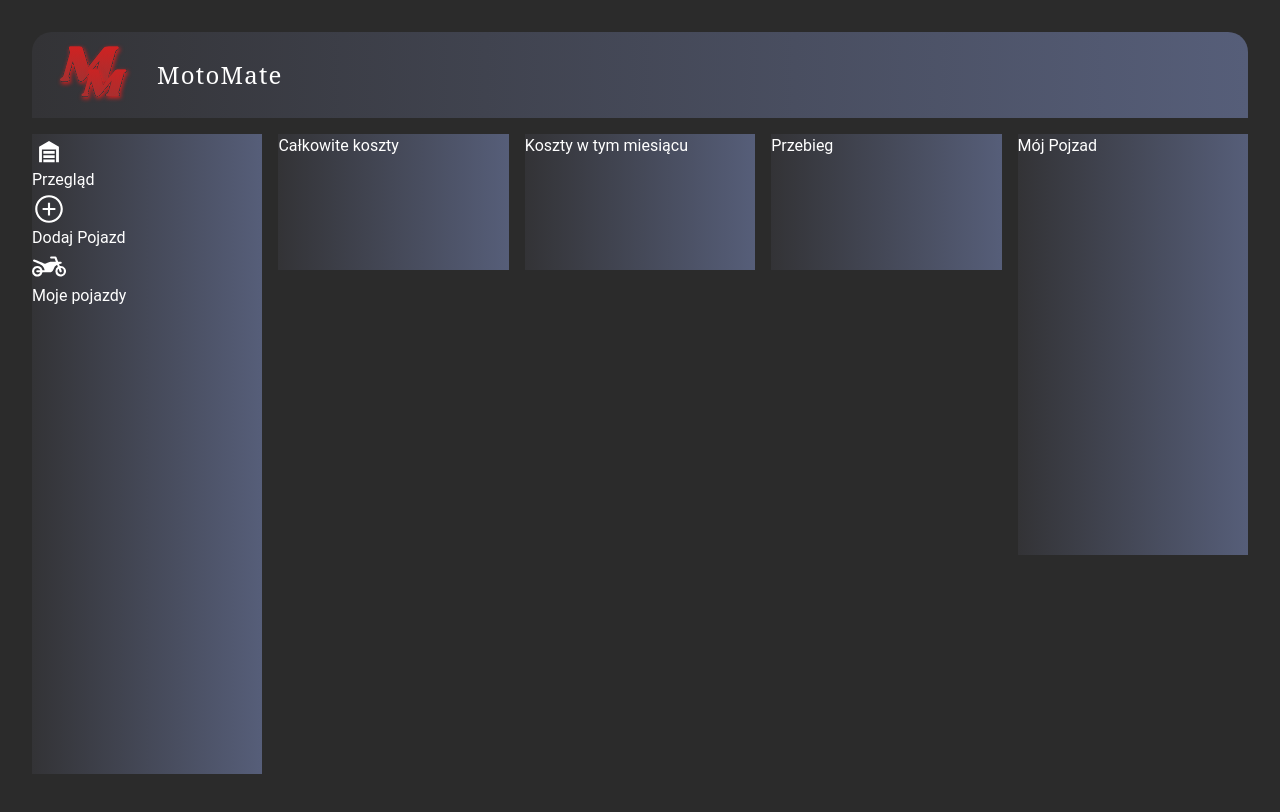
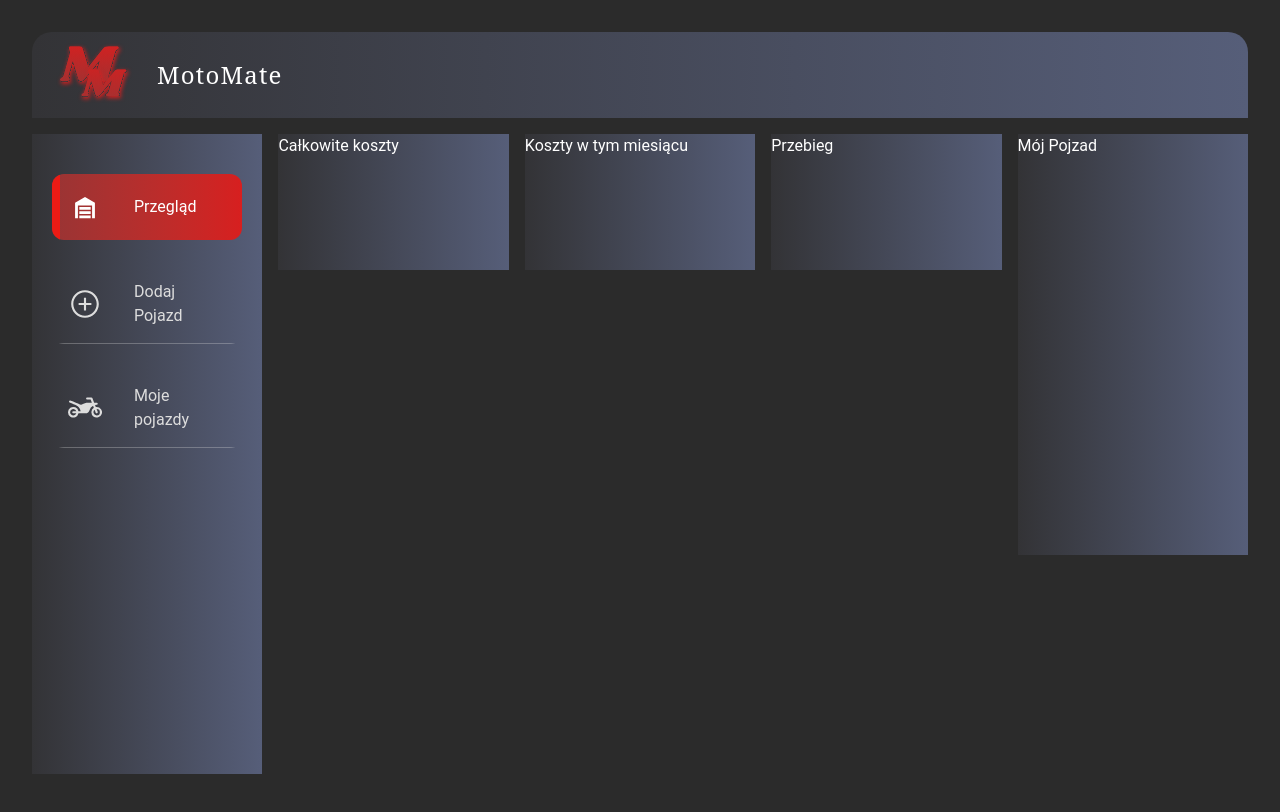
Before and after one commit to kamil-plewinski/moto-mate, a React (Vite) app: page / in a window 1280 px wide. Shown: the top 812 px of the page. Built offline with nearby package versions, Linux system fonts and the light colour scheme; a web font is replaced by a local one.

Commit message:
feat: add style to desktop-sidebar-navigation

```diff
--- a/src/components/NavItemDesktop.tsx
+++ b/src/components/NavItemDesktop.tsx
@@ -12,9 +12,24 @@ export default function NavItemDesktop({
   path,
 }: NavItemDesktopProps) {
   return (
-    <NavLink to={path} end={path === "/"}>
-      <div>{icon}</div>
-      <p>{title}</p>
-    </NavLink>
+      <NavLink
+        to={path}
+        end={path === "/"}
+        className={({ isActive }) => {
+          const baseClasses = `flex relative group items-center justify-start mb-6 py-4 px-2 w-full bg-transparent text-[#ddd] rounded-xl xl:px-4 transition-colors duration-300 ease-out overflow-hidden`;
+
+          const activeClasses = `hover:text-white hover:bg-linear-to-r hover:from-[#993434] hover:to-[#D71F1F] hover:border-transparent  ${isActive ? "bg-linear-to-r from-[#993434] to-[#D71F1F] text-white" : ""}`;
+
+          const beforeClasses = `before:content-[""] before:absolute before:bottom-0 before:left-0 before:h-px before:w-full before:bg-[rgba(221,221,221,.3)] ${isActive ? "before:hidden" : "before:block"} hover:before:scale-x-0 hover:before:opacity-0 before:transition-transform before:duration-300 before:ease-out`;
+
+          const afterClasses = `after:content-[""] after:absolute after:left-0 after:h-full after:w-2 after:bg-[#EC1B15] ${isActive ? "after:opacity-100" : "after:opacity-0"} hover:after:opacity-100 after:transition-opacity after:duration-300 after:ease-out`;
+
+          return `${baseClasses} ${activeClasses} ${beforeClasses} ${afterClasses}`;
+        }}
+      >
+        <span className="mr-[.5em] xl:mr-[2em]">{icon}</span>
+        <span>{title}</span>
+      </NavLink>
+
   );
 }
--- a/src/components/SideBar.tsx
+++ b/src/components/SideBar.tsx
@@ -40,7 +40,7 @@ export default function SideBar() {
   });
 
   return (
-    <nav className="hidden custom-background w-full h-full lg:row-[1/_span_3] lg:block">
+    <nav className="hidden py-10 px-2 custom-background w-full h-full lg:row-[1/_span_3] lg:flex lg:flex-col xl:px-5 2xl:px-10">
       {renderedDesktopNavItems}
     </nav>
   );
```
